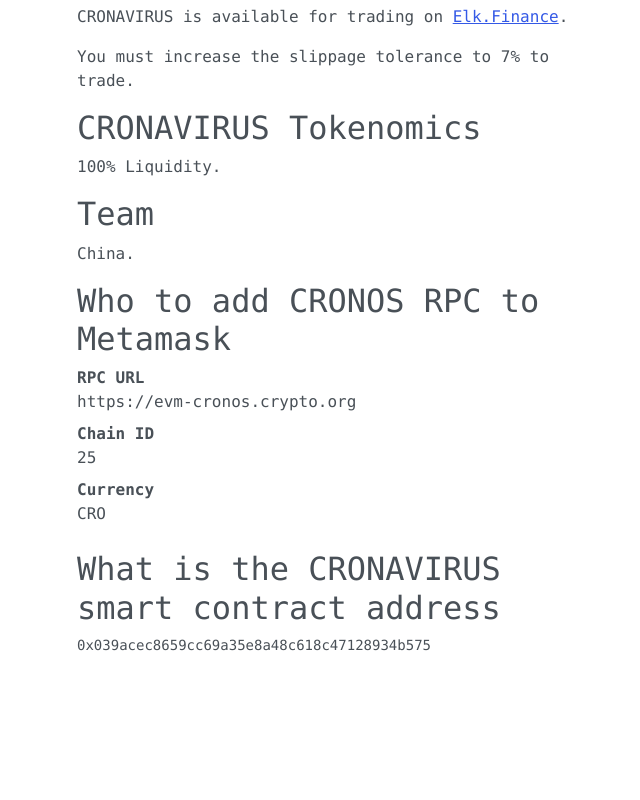
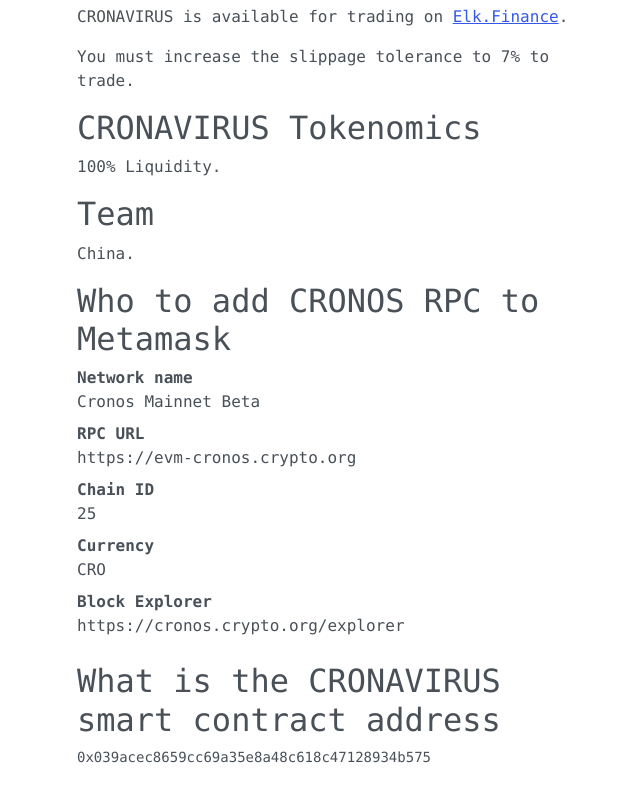
Before and after one commit to truemiller/cronavirus, a Next.js app: page / in a window 1280 px wide. Shown: the part 784-1584 px from the top of the page, without its empty margins (296-936 px from the left). Before the commit the page ends 1472 px from the top, so only its background shows below. Built offline with nearby package versions, Linux system fonts and the light colour scheme.

Commit message:
fixed up rpc

```diff
--- a/pages/index.js
+++ b/pages/index.js
@@ -30,12 +30,16 @@
                     <p>China.</p>
                     <h2>Who to add CRONOS RPC to Metamask</h2>
                     <dl>
+                        <dt>Network name</dt>
+                        <dd>Cronos Mainnet Beta</dd>
                         <dt>RPC URL</dt>
                         <dd>https://evm-cronos.crypto.org</dd>
                         <dt>Chain ID</dt>
                         <dd>25</dd>
                         <dt>Currency</dt>
                         <dd>CRO</dd>
+                        <dt>Block Explorer</dt>
+                        <dd>https://cronos.crypto.org/explorer</dd>
                     </dl>
                     <h2>What is the CRONAVIRUS smart contract address</h2>
                     <p><pre>0x039acec8659cc69a35e8a48c618c47128934b575</pre></p>
```
